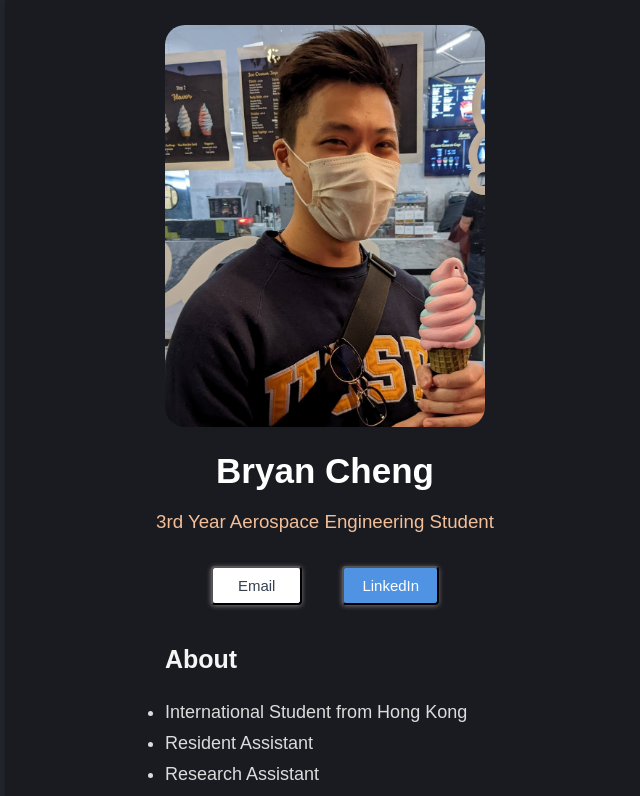
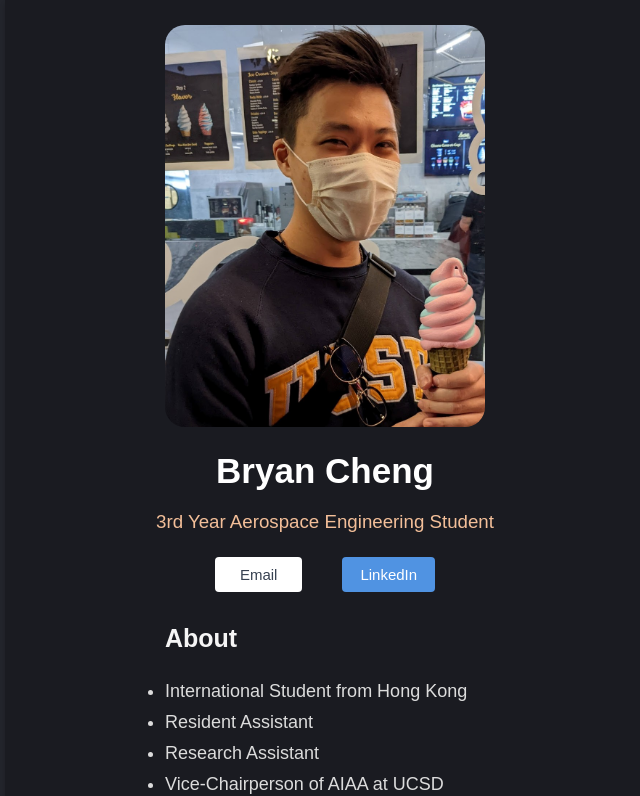
Before and after one commit to kovirivo24/React-Project, a React (Create React App) app in the folder digital-signature/: page / in a window 1280 px wide. Shown: the top 796 px of the page, without its empty margins (315-955 px from the left). Built offline with nearby package versions, Linux system fonts and the light colour scheme.

Commit message:
added hover effect to links, removed button tag to comply with HTML5

```diff
--- a/digital-signature/src/components/Footer.css
+++ b/digital-signature/src/components/Footer.css
@@ -1,13 +1,16 @@
-.imgs>a{
+.socials>a{
    color:#918E9B;
-
    padding: 5%;
 
 }
-.imgs>a:hover{
-   transform: scale(1.3);
-}
-.imgs{
+.socials{
    text-align: center;
    margin-top: 50px;
 }
+img{
+   transition: 0.25s;
+}
+img:hover{
+   box-shadow: 0px 1px 5px rgba(205, 194, 194, 0.5);
+   transform: scale(1.3);
+}
--- a/digital-signature/src/components/Footer.jsx
+++ b/digital-signature/src/components/Footer.jsx
@@ -6,7 +6,7 @@ import Github from "../images/GitHub-Icon.png"
 import "./Footer.css";
 export default function Footer(){
     return(
-    <nav className='imgs'>
+    <nav className='socials'>
         <a href="https://www.facebook.com/cheng.bryan.9/"><img src={Facebook} alt="Facebook Link"/></a>
         <a href="https://www.instagram.com/_bragor77_/"><img src={Instagram} alt="Instagram Link"/></a>
         <a href="https://github.com/bragor77"><img src={Github} alt="Github Link"/></a>
--- a/digital-signature/src/components/Info.css
+++ b/digital-signature/src/components/Info.css
@@ -22,28 +22,31 @@
     margin: 15px;
 
 }
-.button--LinkedIn{
-    background: #5093E2;
+.button {
+    display: inline;
+    margin: 0 20px;
     border-radius: 4px;
-    box-shadow: 0px 1px 5px rgba(205, 194, 194, 0.5);
-    padding: 9px 18px 9px 18px;
-    justify-content: center;
-    align-items: center;
-    color:white;
     font-weight: 500;
     font-size: 15px;
-    margin-left:20px;
+    text-decoration: none;
+    transition: 0.25s;
 }
-.button--email{
+.button:hover{
+    box-shadow: 0px 1px 5px rgba(205, 194, 194, 0.5);
+}
+.LinkedIn{
+    background: #5093E2;
+    padding: 9px 18px 9px 18px;
+    color:white;
+}
+.LinkedIn:hover{
+    padding: 11px 20px 11px 20px;
+}
+.email{
     background: white;
-    border-radius: 4px;
-    box-shadow: 0px 1px 5px rgba(221, 210, 210, 0.5);
     padding: 9px 25px 9px 25px;
-    justify-content: center;
-    align-items: center;
     color:#374151;;
-    font-weight: 500;
-    font-size: 15px;
-    margin-right:20px;
-
 }
+.email:hover{
+    padding: 11px 27px 11px 27px;
+}
--- a/digital-signature/src/components/Info.jsx
+++ b/digital-signature/src/components/Info.jsx
@@ -7,8 +7,8 @@ export default function Info(){
             <img src={Bryan} alt="Bryan's Portrait" className="info--photo"/>
             <h2 className="info--name"><b>Bryan Cheng</b></h2>
             <h3 className="info--student">3rd Year Aerospace Engineering Student</h3>
-            <a href="mailto:c9cheng@ucsd.edu"><button className="button--email">Email</button></a>
-            <a href="https://www.linkedin.com/in/bryan-cheng-cheuk-hin"><button className="button--LinkedIn">LinkedIn</button></a>
+            <a href="mailto:c9cheng@ucsd.edu"className="button email">Email</a>
+            <a href="https://www.linkedin.com/in/bryan-cheng-cheuk-hin" className="button LinkedIn">LinkedIn</a>
         </nav>
     )
 
```
